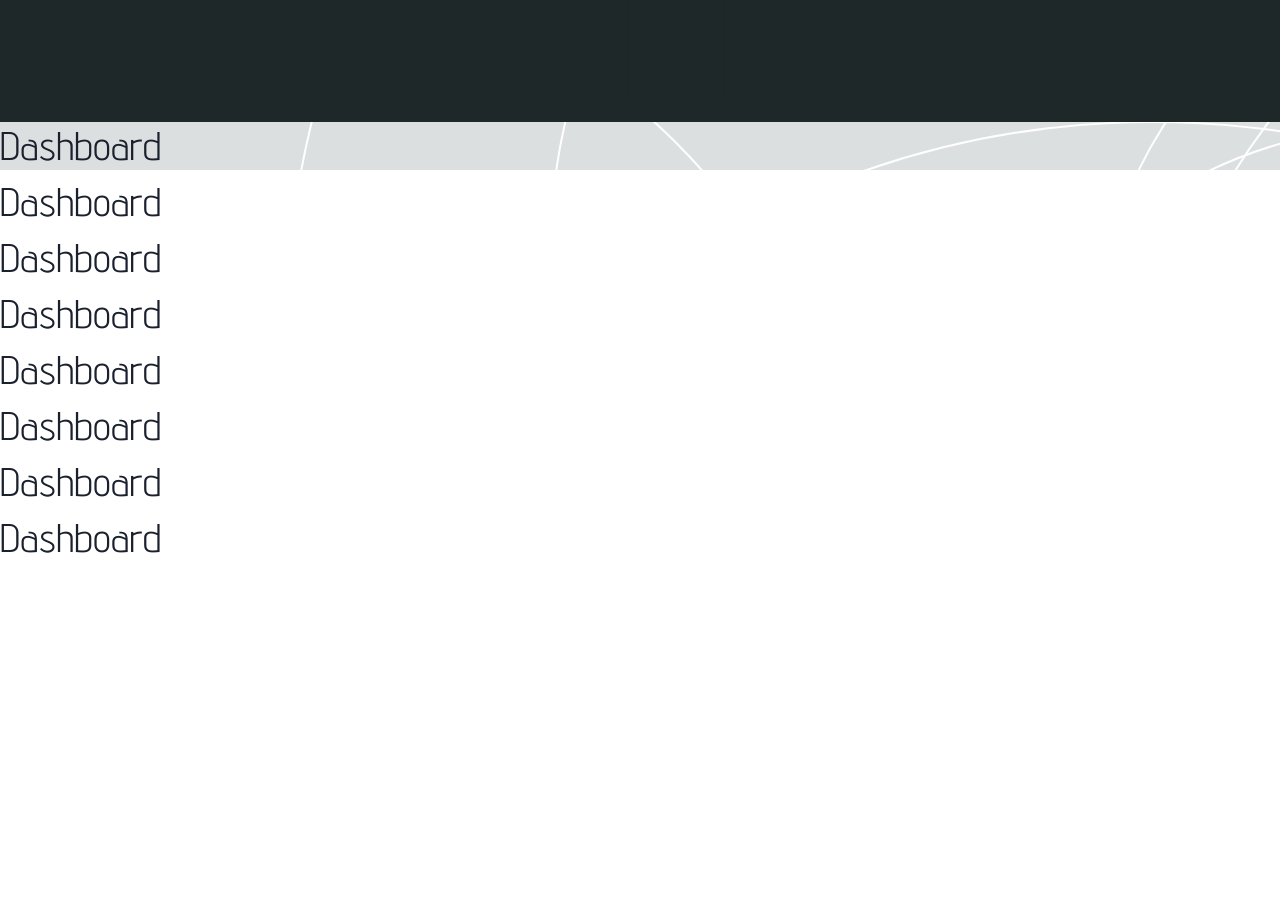
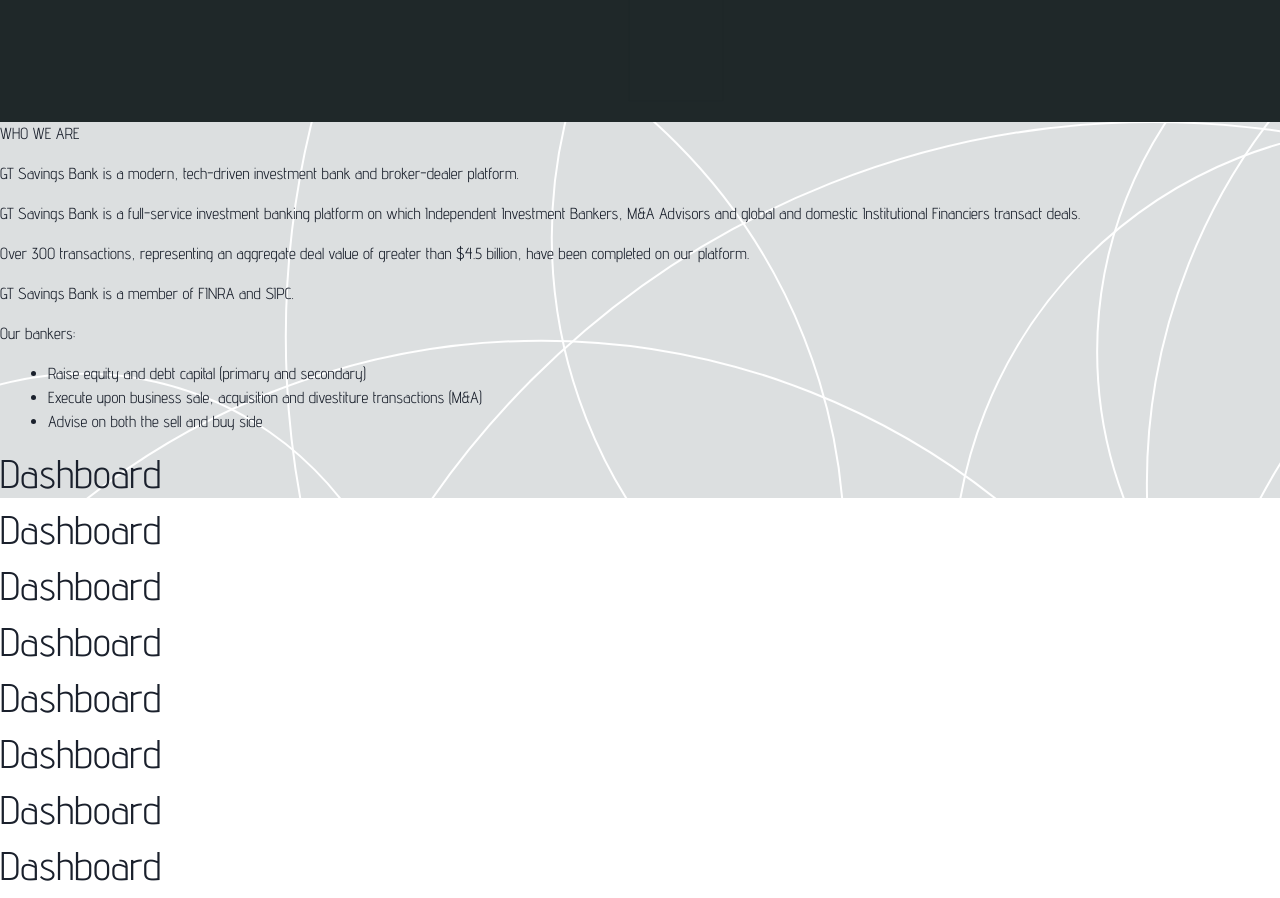
Before and after one commit to julzedz/GT-Savings-Investment-App, a React (Create React App) app: page /home in a window 1280 px wide. Shown: the part 2160-3058 px from the top of the page. Before the commit the page ends 2730 px from the top, so only its background shows below. Built offline with nearby package versions, Linux system fonts and the light colour scheme; a web font is replaced by a local one.

Commit message:
Set up new box

```diff
--- a/src/components/home.jsx
+++ b/src/components/home.jsx
@@ -10,6 +10,7 @@
   GridItem,
   List,
   ListItem,
+  UnorderedList,
   Link,
   Flex,
   Img,
@@ -278,6 +279,31 @@
     <Box
       bgImage={greycircles}
     >
+      <Flex>
+        <img src="" alt="" />
+        <Box>
+          <Text>WHO WE ARE</Text>
+          <Text>GT Savings Bank is a modern, tech-driven investment bank and broker-dealer platform.</Text>
+          <Text>GT Savings Bank is a full-service investment banking platform on which Independent Investment Bankers, M&A Advisors and global and domestic Institutional Financiers transact deals.</Text>
+          <Text>Over 300 transactions, representing an aggregate deal value of greater than $4.5 billion, have been completed on our platform.</Text>
+          <Text>
+            GT Savings Bank is a member of
+            {' '}
+            <span>FINRA</span>
+            {' '}
+            and
+            {' '}
+            <span>SIPC</span>
+            .
+          </Text>
+          <Text>Our bankers:</Text>
+          <UnorderedList>
+            <ListItem>Raise equity and debt capital (primary and secondary)</ListItem>
+            <ListItem>Execute upon business sale, acquisition and divestiture transactions (M&A)</ListItem>
+            <ListItem>Advise on both the sell and buy side</ListItem>
+          </UnorderedList>
+        </Box>
+      </Flex>
       <h1>Dashboard</h1>
     </Box>
     <h1>Dashboard</h1>
```
